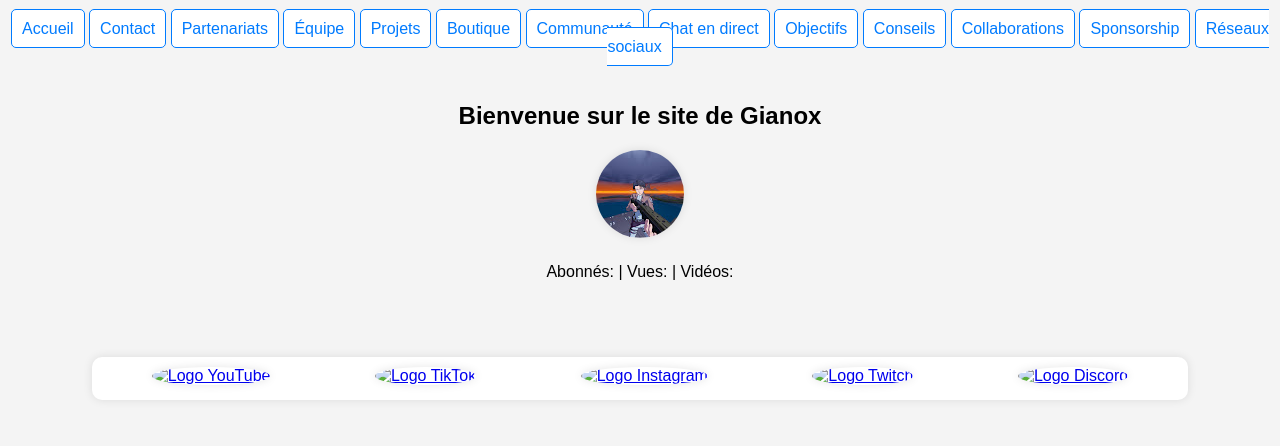
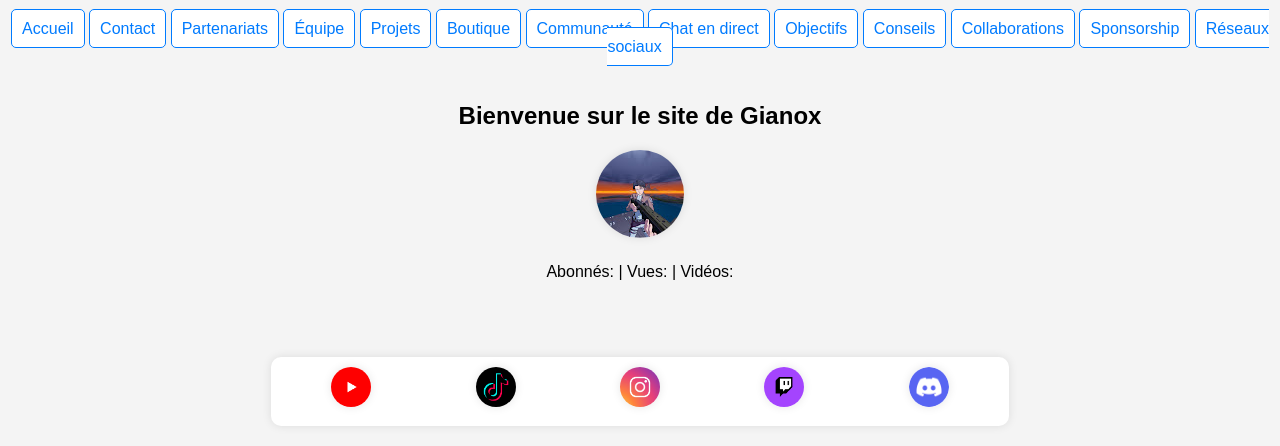
Before and after one commit to GianoxYT/gianox-site, a plain HTML site: page accueil.html in a window 1280 px wide. Drawn offline with Linux system fonts and the light colour scheme; no server answers; files whose address does not match are found by name.

Commit message:
accueil.html

```diff
--- a/accueil.html
+++ b/accueil.html
@@ -35,11 +35,11 @@
 
   <footer>
     <div class="social-links">
-      <a href="https://www.youtube.com/channel/UCsighiK1o2HW4PNosdVUKRw"><img src="logo_youtube.png" alt="Logo YouTube"></a>
-      <a href="https://www.tiktok.com/@gianox._ytb"><img src="logo_tiktok.png" alt="Logo TikTok"></a>
-      <a href="https://www.instagram.com/gianox_ytb/"><img src="logo_instagram.png" alt="Logo Instagram"></a>
-      <a href="https://www.twitch.tv/gianox_ytb"><img src="logo_twitch.png" alt="Logo Twitch"></a>
-      <a href="https://discord.com/invite/mwk2rvNb7d"><img src="logo_discord.png" alt="Logo Discord"></a>
+      <a href="https://www.youtube.com/channel/UCsighiK1o2HW4PNosdVUKRw"><img src="images/logo_youtube.png" alt="Logo YouTube"></a>
+      <a href="https://www.tiktok.com/@gianox._ytb"><img src="images/logo_tiktok.png" alt="Logo TikTok"></a>
+      <a href="https://www.instagram.com/gianox_ytb/"><img src="images/logo_instagram.png" alt="Logo Instagram"></a>
+      <a href="https://www.twitch.tv/gianox_ytb"><img src="images/logo_twitch.png" alt="Logo Twitch"></a>
+      <a href="https://discord.com/invite/mwk2rvNb7d"><img src="images/logo_discord.png" alt="Logo Discord"></a>
     </div>
   </footer>
 
```
